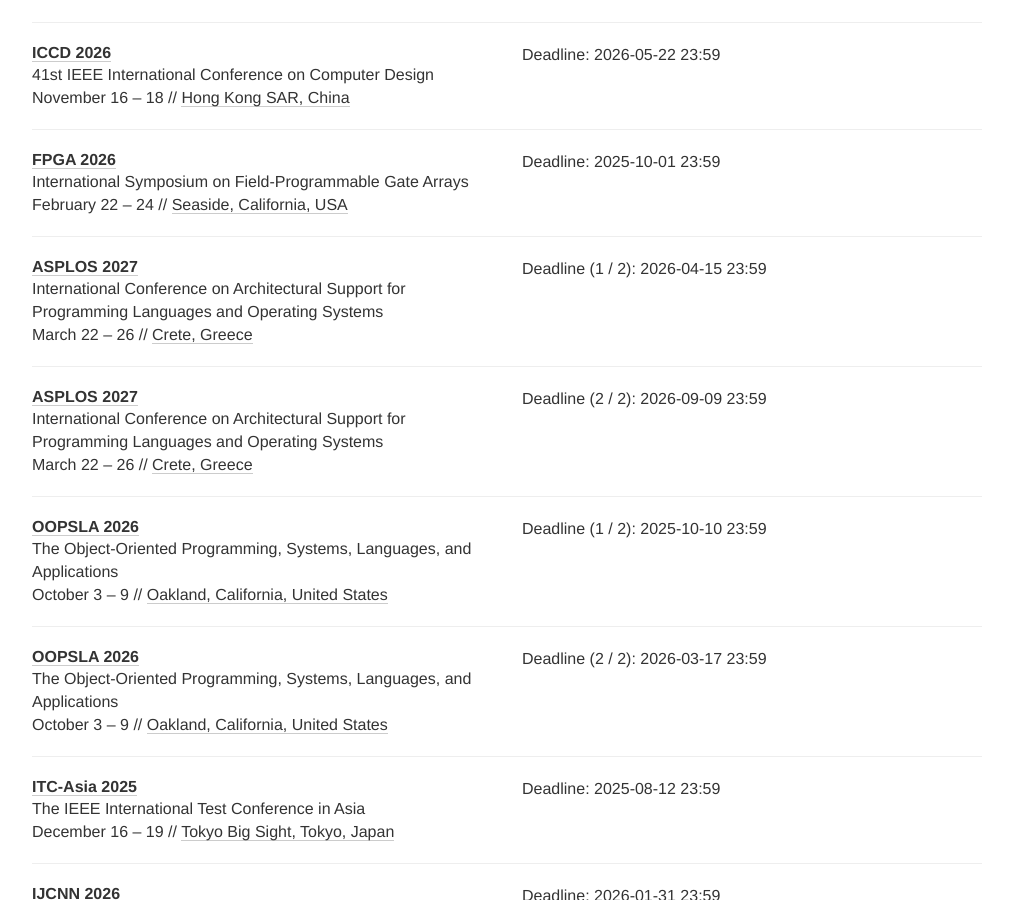
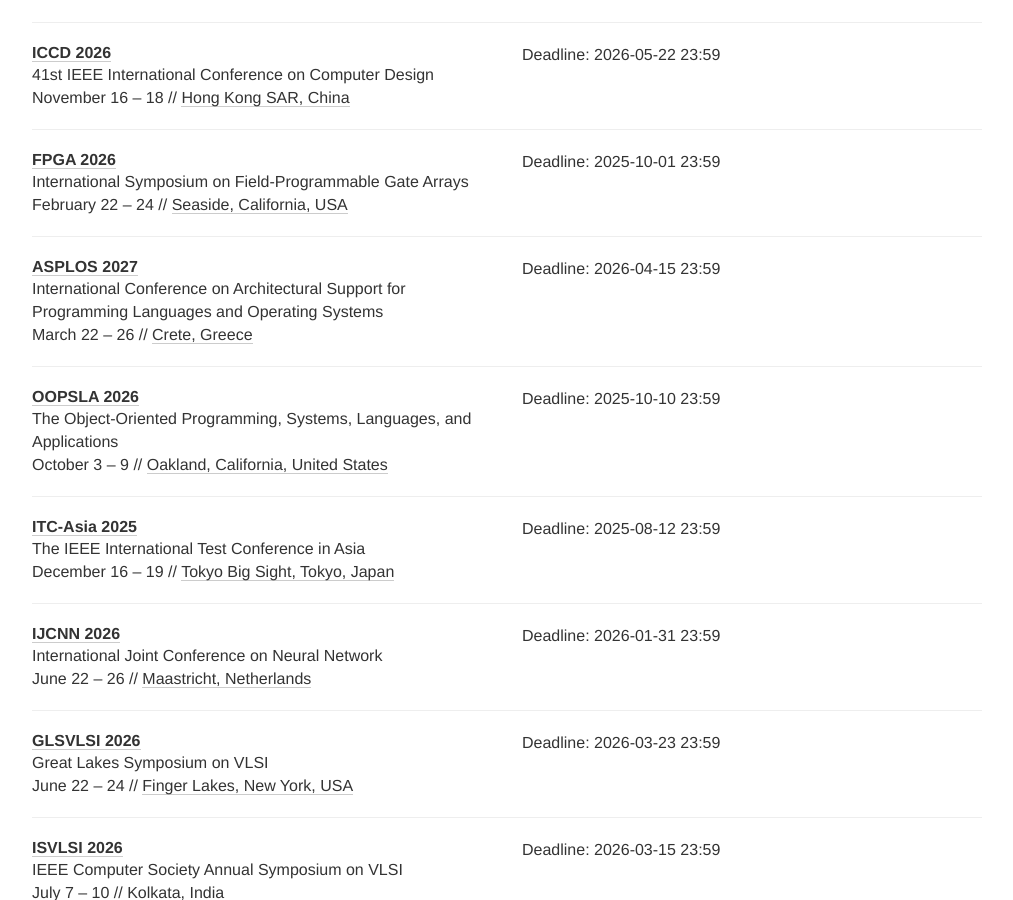
Before and after one commit to Gy-Hu/EDA_FV_conference_deadline, a Jekyll site: the page built from index.html, in a window 1280 px wide and 900 px high, scrolled down 3089 px. Shown: the whole window, without its empty margins (133-1146 px from the left). Built offline with Jekyll 4.4.1, drawn with Linux system fonts in a browser that asks for light colours; nearby versions of some CDN libraries; comment, search, counter and statistics services are not loaded.

Commit message:
update CFP ddl

```diff
--- a/_data/conferences.yml
+++ b/_data/conferences.yml
@@ -244,7 +244,7 @@
   description: International Conference on Architectural Support for Programming Languages
     and Operating Systems
   link: https://www.asplos-conference.org/asplos2027/
-  deadline: ["2026-04-15 23:59", "2026-09-09 23:59"]
+  deadline: ["2026-04-15 23:59"]
   place: Crete, Greece
   tags: [PL]
 
@@ -253,7 +253,7 @@
   date: "October 3 - 9"
   description: The Object-Oriented Programming, Systems, Languages, and Applications
   link: https://2026.splashcon.org/track/OOPSLA-2026
-  deadline: ["2025-10-10 23:59", "2026-03-17 23:59"]
+  deadline: ["2025-10-10 23:59"]
   place: Oakland, California, United States
   tags: [PL]
 
```
